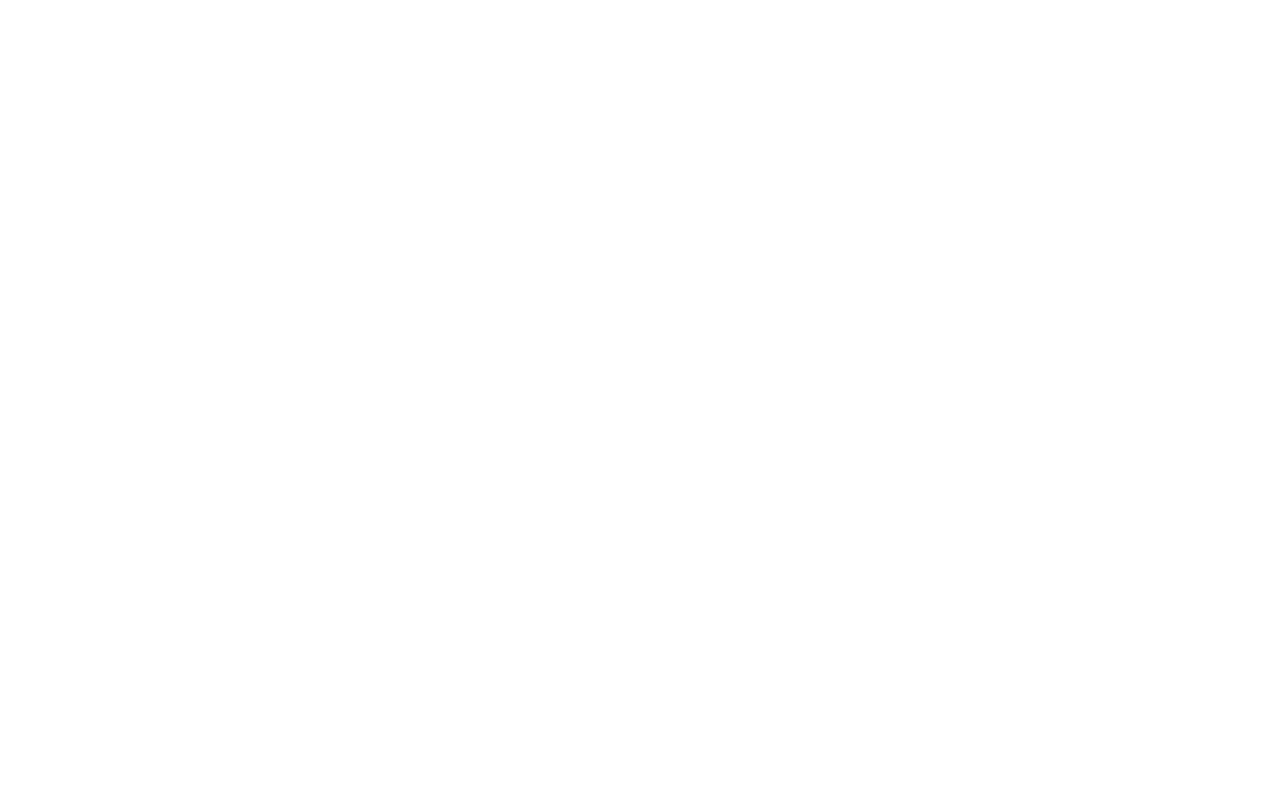
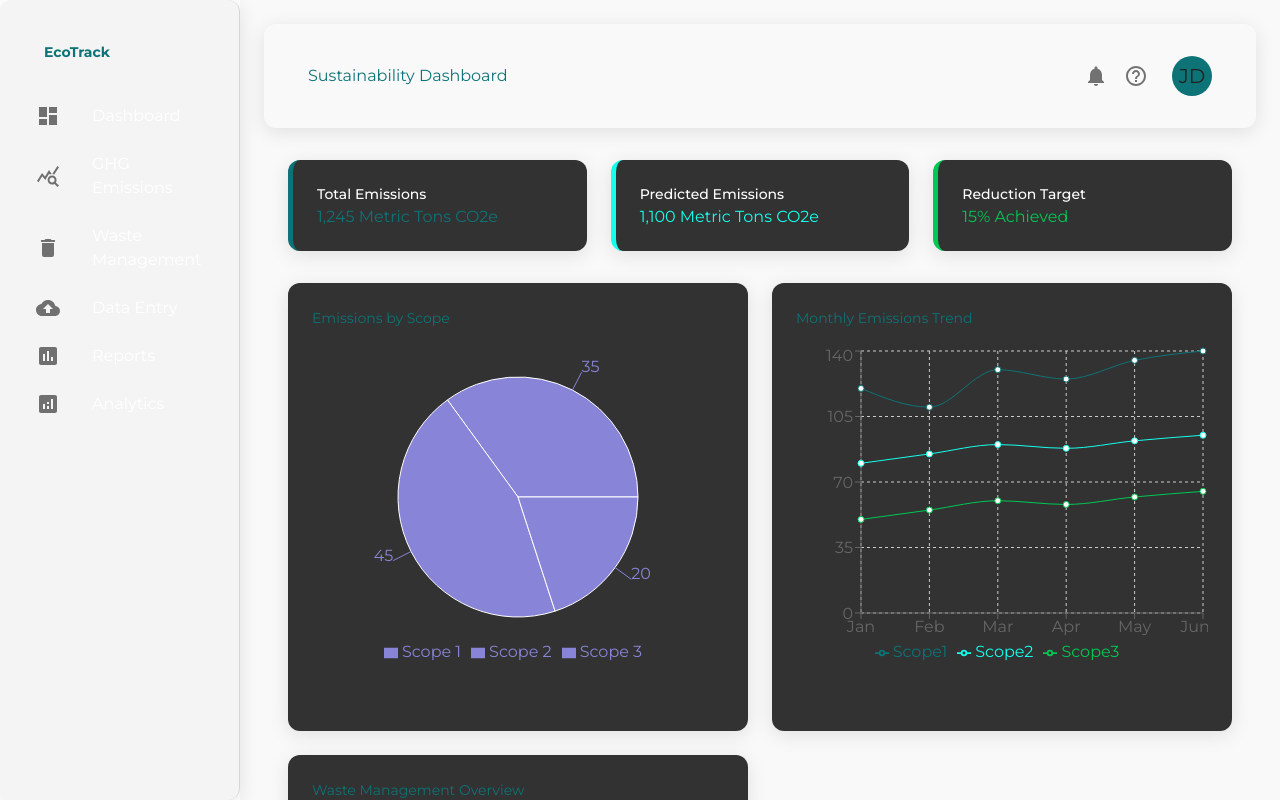
Before and after one commit to AbubakarMirza1/Kavish, a React (Create React App) app in the folder eco-dash/: page /dashboard in a window 1280 px wide. Before the commit this address had no page. Shown: the top 800 px of the page. Built offline with nearby package versions, Linux system fonts and the light colour scheme.

Commit message:
dashboard structure defined, need a lot of work on it

```diff
--- a/eco-dash/src/App.js
+++ b/eco-dash/src/App.js
@@ -3,6 +3,7 @@
 import LandingPage from './screens/landingPage';
 import Login from './screens/login';
 import Signup from './screens/signup';
+import SustainabilityDashboard from './screens/dashboard'
 
 function App() {
   return (
@@ -11,6 +12,7 @@
         <Route path="/" element={<LandingPage />} />
         <Route path="/login" element={<Login />} />
         <Route path="/signup" element={<Signup />} />
+        <Route path="/dashboard" element={<SustainabilityDashboard />} />
       </Routes>
     </Router>
   );
--- a/eco-dash/src/screens/dashboard.js
+++ b/eco-dash/src/screens/dashboard.js
@@ -0,0 +1,275 @@
+import React, { useState } from 'react';
+import {
+  ThemeProvider,
+  createTheme,
+  Box,
+  CssBaseline,
+  Drawer,
+  List,
+  ListItem,
+  ListItemIcon,
+  ListItemText,
+  AppBar,
+  Toolbar,
+  Typography,
+  Container,
+  Grid,
+  Paper,
+  IconButton,
+  Avatar
+} from '@mui/material';
+import {
+  Dashboard as DashboardIcon,
+  QueryStats as EmissionsIcon,
+  Delete as WasteIcon,
+  CloudUpload as DataEntryIcon,
+  Assessment as ReportsIcon,
+  Analytics as AnalyticsIcon,
+  Settings as SettingsIcon,
+  HelpOutline as HelpIcon,
+  Notifications as NotificationIcon,
+  AccountCircle as ProfileIcon
+} from '@mui/icons-material';
+import {
+  LineChart,
+  Line,
+  XAxis,
+  YAxis,
+  CartesianGrid,
+  Tooltip,
+  Legend,
+  ResponsiveContainer,
+  PieChart,
+  Pie,
+  BarChart,
+  Bar
+} from 'recharts';
+
+// Comprehensive Mock Data (Replace with actual backend data)
+const emissionScopeData = [
+  { name: 'Scope 1', value: 35, color: '#0D7377' },
+  { name: 'Scope 2', value: 45, color: '#14FFEC' },
+  { name: 'Scope 3', value: 20, color: '#00C853' }
+];
+
+const monthlyEmissionTrend = [
+  { month: 'Jan', Scope1: 120, Scope2: 80, Scope3: 50 },
+  { month: 'Feb', Scope1: 110, Scope2: 85, Scope3: 55 },
+  { month: 'Mar', Scope1: 130, Scope2: 90, Scope3: 60 },
+  { month: 'Apr', Scope1: 125, Scope2: 88, Scope3: 58 },
+  { month: 'May', Scope1: 135, Scope2: 92, Scope3: 62 },
+  { month: 'Jun', Scope1: 140, Scope2: 95, Scope3: 65 }
+];
+
+const wasteManagementData = [
+  { type: 'Generated', value: 1000 },
+  { type: 'Recycled', value: 600 },
+  { type: 'Disposed', value: 400 }
+];
+
+const SustainabilityDashboard = () => {
+  const [selectedSection, setSelectedSection] = useState('dashboard');
+
+  const sidebarSections = [
+    {
+      label: 'Dashboard',
+      icon: <DashboardIcon />,
+      section: 'dashboard'
+    },
+    {
+      label: 'GHG Emissions',
+      icon: <EmissionsIcon />,
+      section: 'emissions',
+      subSections: ['Overview', 'Scope 1', 'Scope 2', 'Scope 3']
+    },
+    {
+      label: 'Waste Management',
+      icon: <WasteIcon />,
+      section: 'waste'
+    },
+    {
+      label: 'Data Entry',
+      icon: <DataEntryIcon />,
+      section: 'data-entry'
+    },
+    {
+      label: 'Reports',
+      icon: <ReportsIcon />,
+      section: 'reports'
+    },
+    {
+      label: 'Analytics',
+      icon: <AnalyticsIcon />,
+      section: 'analytics'
+    }
+  ];
+
+  return (
+    <Box sx={{ display: 'flex' }}>
+      {/* Sidebar Navigation */}
+      <Drawer
+        variant="permanent"
+        sx={{
+          width: 240,
+          flexShrink: 0,
+          [`& .MuiDrawer-paper`]: {
+            width: 240,
+            boxSizing: 'border-box',
+            backgroundColor: '#f4f4f4'
+          }
+        }}
+      >
+        <Toolbar>
+          <Typography variant="h6" sx={{ fontWeight: 'bold', color: '#0D7377' }}>
+            EcoTrack
+          </Typography>
+        </Toolbar>
+        <List>
+          {sidebarSections.map((section) => (
+            <ListItem
+              button
+              key={section.section}
+              selected={selectedSection === section.section}
+              onClick={() => setSelectedSection(section.section)}
+            >
+              <ListItemIcon>{section.icon}</ListItemIcon>
+              <ListItemText primary={section.label} />
+            </ListItem>
+          ))}
+        </List>
+      </Drawer>
+
+      {/* Main Dashboard Content */}
+      <Box component="main" sx={{ flexGrow: 1, p: 3, backgroundColor: '#f9f9f9' }}>
+        {/* Top App Bar */}
+        <AppBar position="static" color="transparent" elevation={0}>
+          <Toolbar>
+            <Typography variant="h5" sx={{ flexGrow: 1, color: '#0D7377' }}>
+              Sustainability Dashboard
+            </Typography>
+            <Box sx={{ display: 'flex', alignItems: 'center' }}>
+              <IconButton><NotificationIcon /></IconButton>
+              <IconButton><HelpIcon /></IconButton>
+              <Avatar sx={{ ml: 2, bgcolor: '#0D7377' }}>JD</Avatar>
+            </Box>
+          </Toolbar>
+        </AppBar>
+
+        {/* Dashboard Grid */}
+        <Container maxWidth="xl" sx={{ mt: 4 }}>
+          {/* KPI Cards */}
+          <Grid container spacing={3} sx={{ mb: 4 }}>
+            {[
+              {
+                title: 'Total Emissions',
+                value: '1,245 Metric Tons CO2e',
+                trend: 'up',
+                color: '#0D7377'
+              },
+              {
+                title: 'Predicted Emissions',
+                value: '1,100 Metric Tons CO2e',
+                trend: 'down',
+                color: '#14FFEC'
+              },
+              {
+                title: 'Reduction Target',
+                value: '15% Achieved',
+                trend: 'up',
+                color: '#00C853'
+              }
+            ].map((kpi, index) => (
+              <Grid item xs={12} md={4} key={index}>
+                <Paper
+                  elevation={2}
+                  sx={{
+                    p: 3,
+                    borderLeft: `5px solid ${kpi.color}`,
+                    transition: 'transform 0.3s',
+                    '&:hover': { transform: 'scale(1.03)' }
+                  }}
+                >
+                  <Typography variant="subtitle2" color="textSecondary">
+                    {kpi.title}
+                  </Typography>
+                  <Typography variant="h5" sx={{ color: kpi.color }}>
+                    {kpi.value}
+                  </Typography>
+                </Paper>
+              </Grid>
+            ))}
+          </Grid>
+
+          {/* Visualizations */}
+          <Grid container spacing={3}>
+            {/* Emissions by Scope Pie Chart */}
+            <Grid item xs={12} md={6}>
+              <Paper elevation={2} sx={{ p: 3, height: '400px' }}>
+                <Typography variant="h6" sx={{ mb: 2, color: '#0D7377' }}>
+                  Emissions by Scope
+                </Typography>
+                <ResponsiveContainer width="100%" height="80%">
+                  <PieChart>
+                    <Pie
+                      data={emissionScopeData}
+                      dataKey="value"
+                      nameKey="name"
+                      cx="50%"
+                      cy="50%"
+                      outerRadius={120}
+                      fill="#8884d8"
+                      label
+                    />
+                    <Tooltip />
+                    <Legend />
+                  </PieChart>
+                </ResponsiveContainer>
+              </Paper>
+            </Grid>
+
+            {/* Monthly Emissions Trend */}
+            <Grid item xs={12} md={6}>
+              <Paper elevation={2} sx={{ p: 3, height: '400px' }}>
+                <Typography variant="h6" sx={{ mb: 2, color: '#0D7377' }}>
+                  Monthly Emissions Trend
+                </Typography>
+                <ResponsiveContainer width="100%" height="80%">
+                  <LineChart data={monthlyEmissionTrend}>
+                    <CartesianGrid strokeDasharray="3 3" />
+                    <XAxis dataKey="month" />
+                    <YAxis />
+                    <Tooltip />
+                    <Legend />
+                    <Line type="monotone" dataKey="Scope1" stroke="#0D7377" />
+                    <Line type="monotone" dataKey="Scope2" stroke="#14FFEC" />
+                    <Line type="monotone" dataKey="Scope3" stroke="#00C853" />
+                  </LineChart>
+                </ResponsiveContainer>
+              </Paper>
+            </Grid>
+
+            {/* Waste Management Chart */}
+            <Grid item xs={12} md={6}>
+              <Paper elevation={2} sx={{ p: 3, height: '400px' }}>
+                <Typography variant="h6" sx={{ mb: 2, color: '#0D7377' }}>
+                  Waste Management Overview
+                </Typography>
+                <ResponsiveContainer width="100%" height="80%">
+                  <BarChart data={wasteManagementData}>
+                    <CartesianGrid strokeDasharray="3 3" />
+                    <XAxis dataKey="type" />
+                    <YAxis />
+                    <Tooltip />
+                    <Bar dataKey="value" fill="#0D7377" />
+                  </BarChart>
+                </ResponsiveContainer>
+              </Paper>
+            </Grid>
+          </Grid>
+        </Container>
+      </Box>
+    </Box>
+  );
+};
+
+export default SustainabilityDashboard;
--- a/eco-dash/src/screens/login.js
+++ b/eco-dash/src/screens/login.js
@@ -65,6 +65,12 @@
   const [passwordError, setPasswordError] = useState(false);
   const [passwordErrorMessage, setPasswordErrorMessage] = useState('');
   const navigate = useNavigate();
+
+  const handleSignIn = () => {
+    // Directly navigate to Dashboard.js without any validation or checks
+    navigate('/dashboard');
+  };
+
   const handleSubmit = (event) => {
     event.preventDefault();
     const data = new FormData(event.currentTarget);
@@ -167,7 +173,7 @@
             variant="contained"
             color="primary"
             size="large"
-            onClick={validateInputs}
+            onClick={handleSignIn}
             sx={{
               fontWeight: 600,
               py: 1.5,
```
Also changed, not shown: eco-dash/package.json (+7 -4 lines), 1 other file (tests, documents, lock files or other folders).
